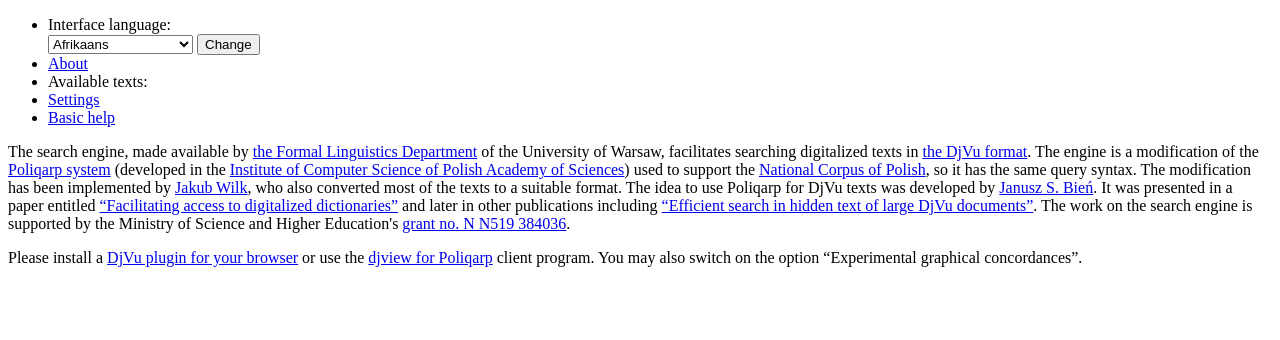
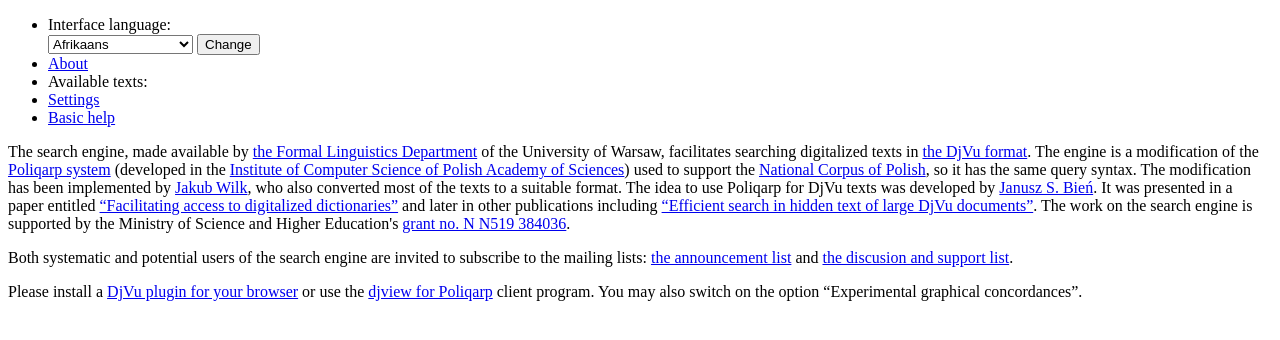
Before and after one commit to jsbien/marasca-wbl-dev-fork, a Django app: template marasca/templates/index.html in a window 1280 px wide. Shown: the top 340 px of the page. Run offline with Django 3.2, Linux system fonts and the light colour scheme; the template is opened without the code that fills it, so the values that code supplies are empty; some libraries are stand-ins or nearby versions.

Commit message:
Invite to use nmpt-ann and nmpt-l mailing lists.

```diff
--- a/marasca/templates/about.html
+++ b/marasca/templates/about.html
@@ -36,6 +36,15 @@
 {% endblocktrans %}
 </p>
 
+<p>
+{% blocktrans %}
+Both systematic and potential users of the search
+engine are invited to subscribe to the mailing lists:
+<a href='http://lists.mimuw.edu.pl/listinfo/nmpt-ann'>the announcement list</a> and
+<a href='http://lists.mimuw.edu.pl/listinfo/nmpt-l'>the discusion and support list</a>.
+{% endblocktrans %}
+</p>
+
 </div>
 
 {# vim:set ts=4 sw=4 et: #}
--- a/marasca/templates/corpora/slownik-lindego_suffix.html
+++ b/marasca/templates/corpora/slownik-lindego_suffix.html
@@ -18,9 +18,3 @@
 <code>back</code> (backmatter).
 </p>
 {% endblocktrans %}
-
-{% blocktrans %}<p>
-Please send questions and comments to
-<a href='mailto:jsbien@mimuw.edu.pl'>jsbien@mimuw.edu.pl</a>.
-</p>
-{% endblocktrans %}
```
Also changed, not shown: marasca/locale/en/LC_MESSAGES/django.po, marasca/locale/pl/LC_MESSAGES/django.po.
